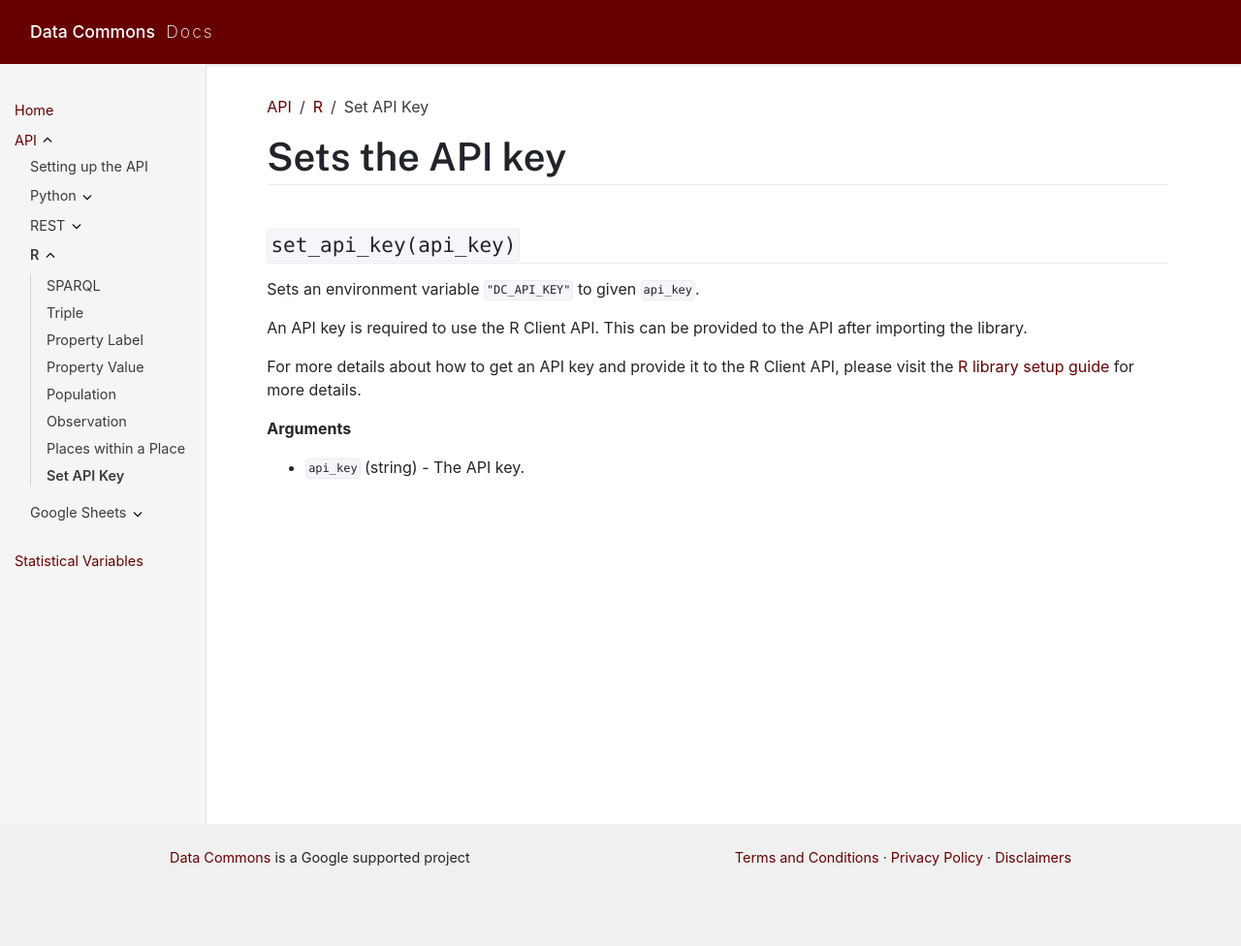
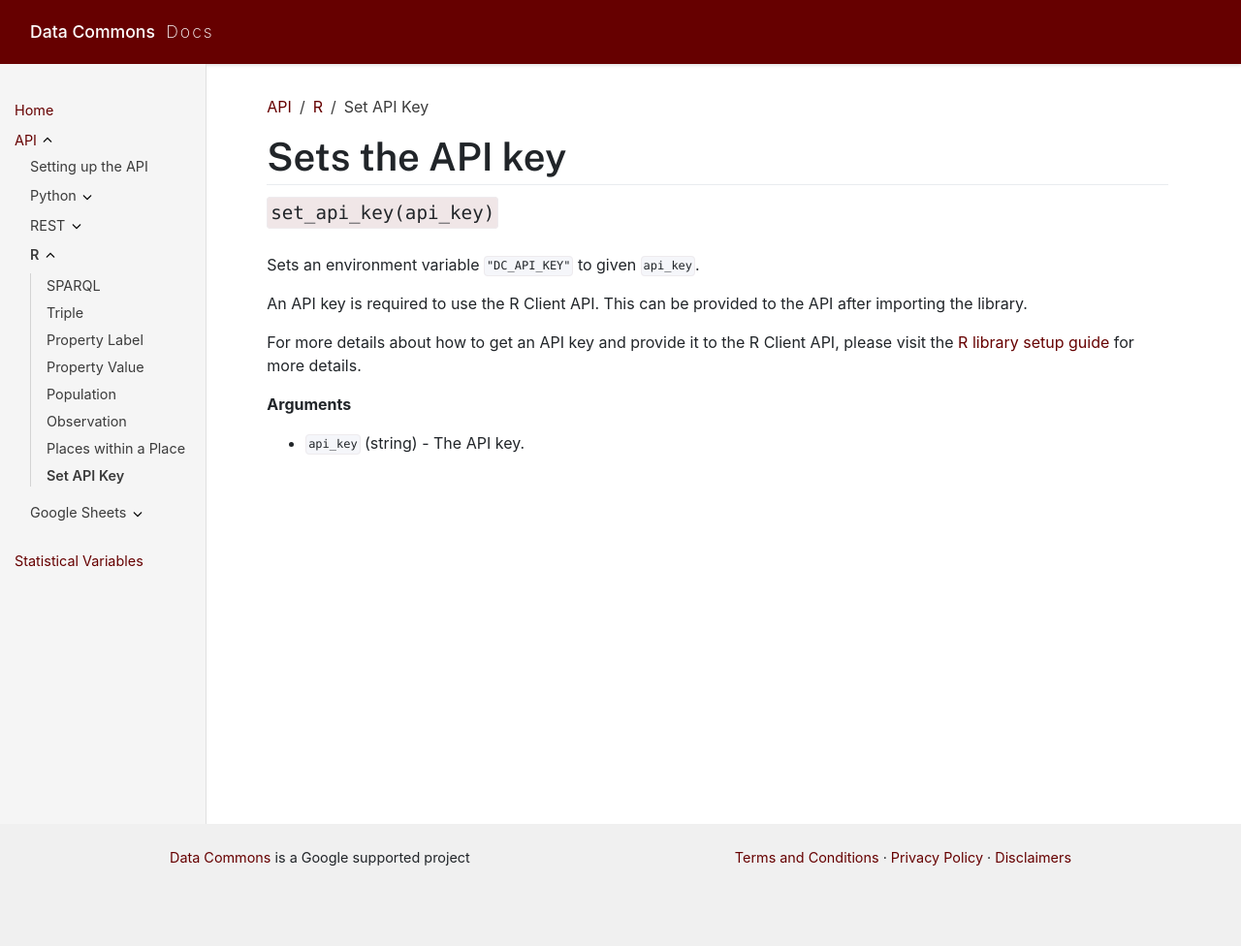
Before and after one commit to datacommonsorg/docsite, a Jekyll site: the page built from api/r/api_key.md, in a window 1280 px wide. Shown: the whole page at 97% size. Built offline with Jekyll 4.4.1, drawn with Linux system fonts in a browser that asks for light colours.

Commit message:
Small update to API content main code style

```diff
--- a/_sass/markup.scss
+++ b/_sass/markup.scss
@@ -45,6 +45,17 @@
   padding-bottom: .25rem;
 }
 
+h1 + h2 {
+  border-bottom: none;
+  margin-top: .5rem;
+  margin-bottom: 1.5rem;
+}
+
+h1 + h2 code {
+  font-size: 1.2rem;
+  background-color: var(--dc-red-fade);
+}
+
 img {
   border: 1px solid rgba(0, 0, 0, 0.1);
   border-radius: 5px;
```
